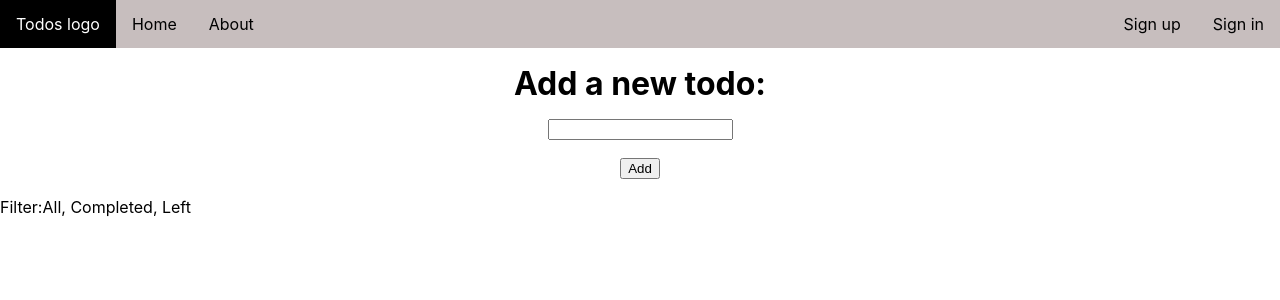
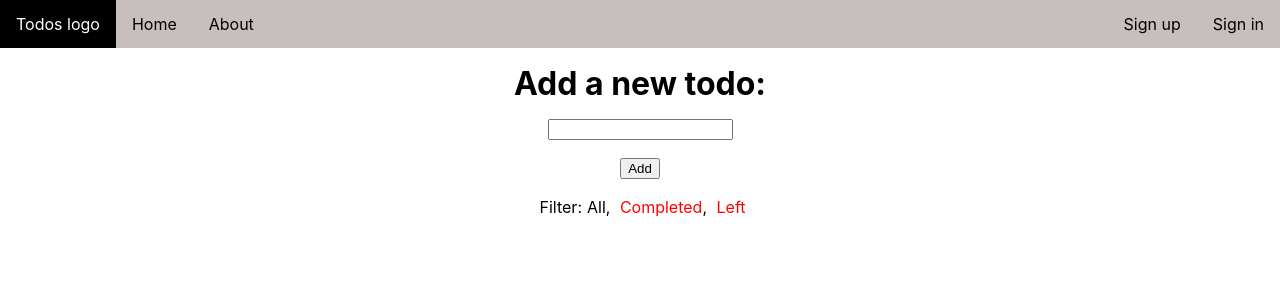
Before and after one commit to leahu-aurel/react-redux-firebase-app, a React (Create React App) app: page / in a window 1280 px wide. Shown: the top 300 px of the page. Built offline with nearby package versions, Linux system fonts and the light colour scheme.

Commit message:
Restructured the majority of files, solved a bug with the addtodo form and added css to filters

```diff
--- a/src/App.js
+++ b/src/App.js
@@ -1,6 +1,6 @@
 import React from "react";
-import NavBar from "./components/NavBar";
-import Todos from "./components/Todos";
+import NavBar from "./components/Navbar/NavBar";
+import Todos from "./components/Todos/Todos";
 
 export default () => {
   return (
--- /dev/null
+++ b/src/components/Filter/VisibilityFilter.jsx
@@ -0,0 +1,43 @@
+import React from "react";
+import { connect } from "react-redux";
+import { setVisibilityFilter } from "../../redux/actions/actionCreators";
+import {
+  SHOW_ALL,
+  SHOW_COMPLETED,
+  SHOW_LEFT,
+} from "../../redux/actions/actions";
+import "./visibility_filter.css";
+
+let VisibilityFilter = ({ visibilityFilter, setVisibilityFilter }) => (
+  <div className="filterContainer">
+    <span>Filter:</span>
+    <span
+      className={visibilityFilter === SHOW_ALL ? "activeFilter" : "filter"}
+      onClick={() => setVisibilityFilter(SHOW_ALL)}
+    >
+      All
+    </span>
+    {", "}
+    <span
+      className={
+        visibilityFilter === SHOW_COMPLETED ? "activeFilter" : "filter"
+      }
+      onClick={() => setVisibilityFilter(SHOW_COMPLETED)}
+    >
+      Completed
+    </span>
+    {", "}
+    <span
+      className={visibilityFilter === SHOW_LEFT ? "activeFilter" : "filter"}
+      onClick={() => setVisibilityFilter(SHOW_LEFT)}
+    >
+      Left
+    </span>
+  </div>
+);
+
+VisibilityFilter = connect((state) => state, { setVisibilityFilter })(
+  VisibilityFilter
+);
+
+export default VisibilityFilter;
--- /dev/null
+++ b/src/components/Filter/visibility_filter.css
@@ -0,0 +1,18 @@
+.filterContainer {
+  text-align: center;
+  margin: auto;
+}
+span {
+  padding-left: 5px;
+}
+.filter {
+  color: red;
+}
+.filter:hover {
+  cursor: pointer;
+  color: hotpink;
+}
+
+.activeFilter {
+  color: black;
+}
--- a/src/components/NavBar.jsx
+++ b/src/components/Navbar/NavBar.jsx
@@ -1,6 +1,6 @@
 import React from "react";
 
-import "./css/navbar.css";
+import "./navbar.css";
 
 export default () => (
   <div className="navbar">
--- a/src/components/AddTodoForm.jsx
+++ b/src/components/Todos/AddTodoForm.jsx
@@ -1,13 +1,13 @@
 import React from "react";
 import { connect } from "react-redux";
-import { addTodo } from "../redux/actions/actionCreators";
+import { addTodo } from "../../redux/actions/actionCreators";
 
 let AddTodoForm = ({ addTodo }) => {
   let input = React.createRef();
 
   const submitHandle = (e) => {
     e.preventDefault();
-    addTodo(input.current.value);
+    input.current.value.trim() && addTodo(input.current.value);
     input.current.value = "";
   };
 
--- a/src/components/Todo.jsx
+++ b/src/components/Todos/Todo.jsx
@@ -1,5 +1,5 @@
 import React from "react";
-import { removeTodo, toggleTodo } from "../redux/actions/actionCreators";
+import { removeTodo, toggleTodo } from "../../redux/actions/actionCreators";
 import { connect } from "react-redux";
 
 let Todo = ({ text, completed, id, removeTodo, toggleTodo }) => (
--- a/src/components/Todos.jsx
+++ b/src/components/Todos/Todos.jsx
@@ -3,9 +3,9 @@ import { connect } from "react-redux";
 
 import Todo from "./Todo";
 import AddTodoForm from "./AddTodoForm";
-import VisibilityFilter from "./VisibilityFilter";
-import "./css/todos.css";
-import getVisibleTodos from "../utils/getVisibleTodos";
+import VisibilityFilter from "../Filter/VisibilityFilter";
+import "./todos.css";
+import getVisibleTodos from "../../utils/getVisibleTodos";
 
 let Todos = ({ todos }) => {
   return (
--- a/src/components/VisibilityFilter.jsx
+++ /dev/null
@@ -1,27 +0,0 @@
-import React from "react";
-import { connect } from "react-redux";
-import { setVisibilityFilter } from "../redux/actions/actionCreators";
-import { SHOW_ALL, SHOW_COMPLETED, SHOW_LEFT } from "../redux/actions/actions";
-
-export default class VisibilityFilter extends React.Component {
-  render() {
-    const { setVisibilityFilter } = this.props;
-    return (
-      <div>
-        <span>Filter:</span>
-        <span onClick={() => setVisibilityFilter(SHOW_ALL)}>All</span>
-        {", "}
-        <span onClick={() => setVisibilityFilter(SHOW_COMPLETED)}>
-          Completed
-        </span>
-        {", "}
-        <span onClick={() => setVisibilityFilter(SHOW_LEFT)}>Left</span>
-      </div>
-    );
-  }
-}
-
-const mapStateToProps = (state) => state;
-VisibilityFilter = connect(mapStateToProps, { setVisibilityFilter })(
-  VisibilityFilter
-);
```
Also changed, not shown: src/components/Navbar/navbar.css (renamed from src/components/css/navbar.css), src/components/Todos/todos.css (renamed from src/components/css/todos.css).
